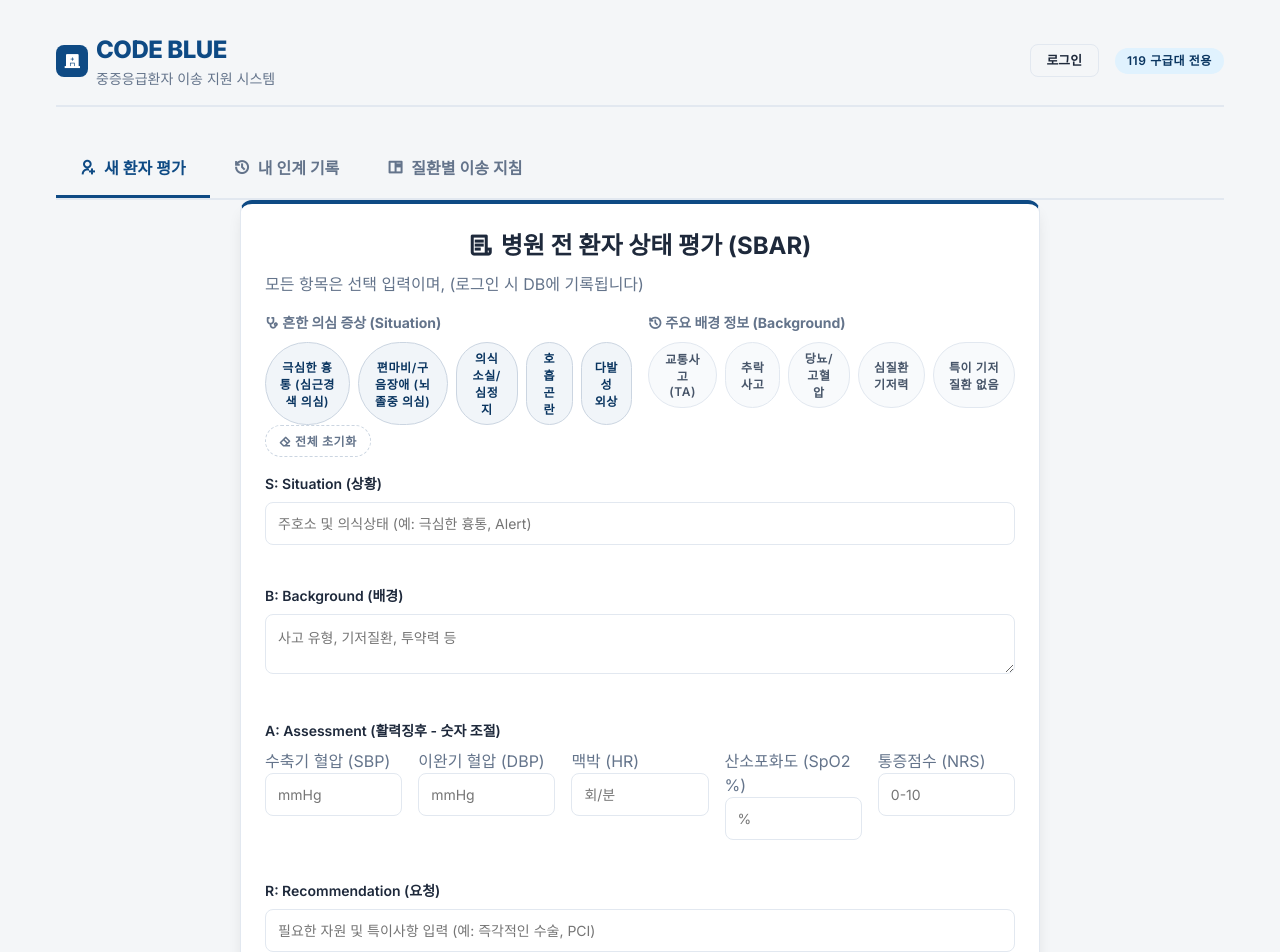
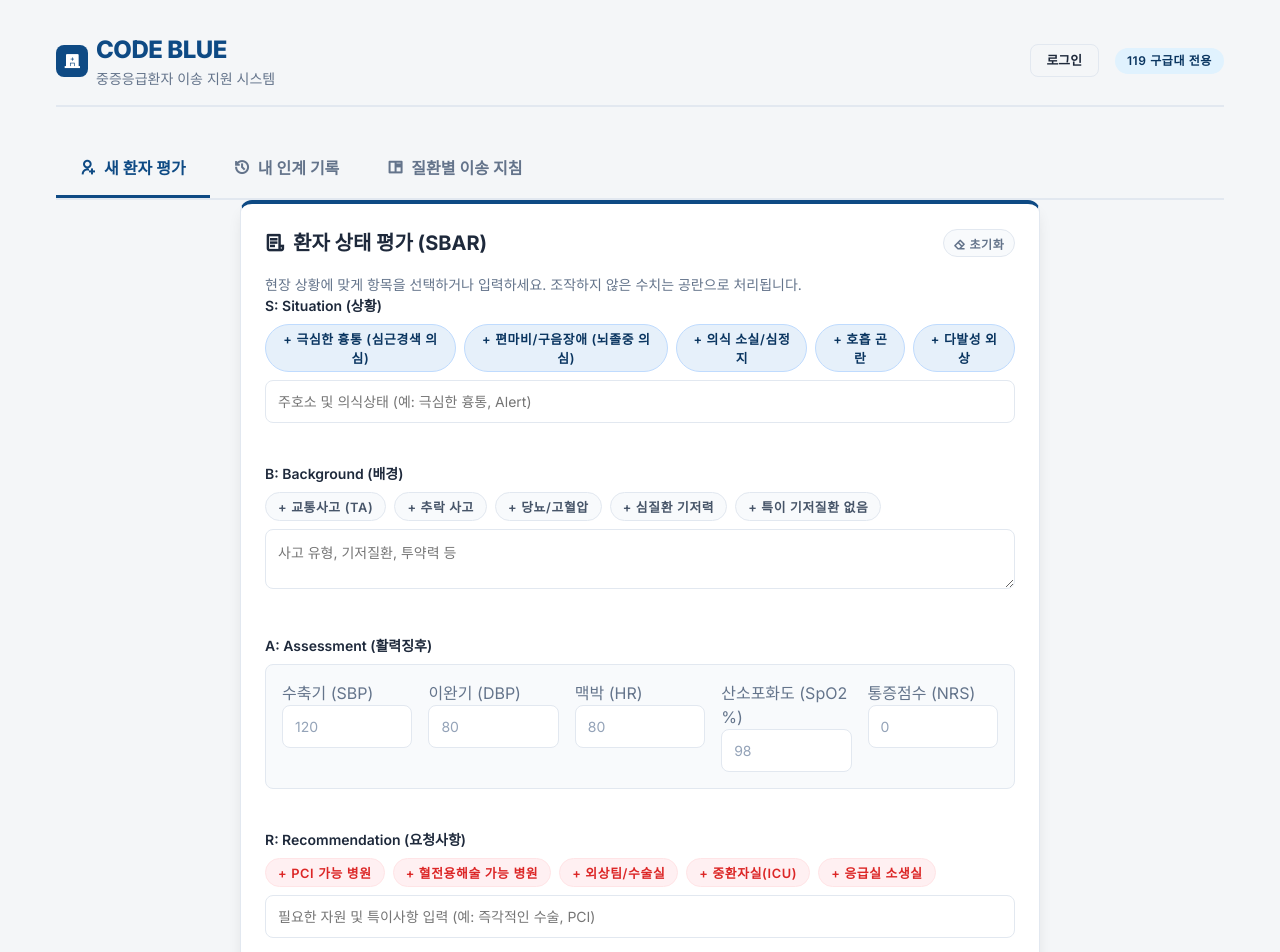
Before and after one commit to yenakr/26project, a Next.js app: page / in a window 1280 px wide. Shown: the top 952 px of the page. Built offline with nearby package versions, Linux system fonts and the light colour scheme; no server answers.

Commit message:
refactor: improve SBAR UX with localized buttons and smart defaults

```diff
--- a/components/SBARForm.tsx
+++ b/components/SBARForm.tsx
@@ -12,14 +12,30 @@ export default function SBARForm({ onAssess }: SBARFormProps) {
   const [formData, setFormData] = useState({
     situation: "",
     background: "",
-    sbp: "",
-    dbp: "",
-    hr: "",
-    spo2: "",
-    nrs: "",
+    sbp: "120",
+    dbp: "80",
+    hr: "80",
+    spo2: "98",
+    nrs: "0",
     recommendation: "",
   });
+
+  const [touchedVitals, setTouchedVitals] = useState({
+    sbp: false,
+    dbp: false,
+    hr: false,
+    spo2: false,
+    nrs: false
+  });
+
   const [isSubmitting, setIsSubmitting] = useState(false);
+
+  const handleVitalChange = (e: React.ChangeEvent<HTMLInputElement>) => {
+    setFormData({ ...formData, [e.target.name]: e.target.value });
+    if (!touchedVitals[e.target.name as keyof typeof touchedVitals]) {
+      setTouchedVitals({ ...touchedVitals, [e.target.name]: true });
+    }
+  };
 
   const handleChange = (e: React.ChangeEvent<HTMLInputElement | HTMLTextAreaElement | HTMLSelectElement>) => {
     setFormData({ ...formData, [e.target.name]: e.target.value });
@@ -32,7 +48,9 @@ export default function SBARForm({ onAssess }: SBARFormProps) {
     }));
   };
 
-  const getColorStyle = (type: string, value: string) => {
+  const getColorStyle = (type: keyof typeof touchedVitals, value: string) => {
+    if (!touchedVitals[type]) return { color: '#94a3b8' }; // Gray for untouched defaults
+
     if (!value) return {};
     const num = parseInt(value, 10);
     if (isNaN(num)) return {};
@@ -58,37 +76,39 @@ export default function SBARForm({ onAssess }: SBARFormProps) {
         if (num >= 4) return { color: '#f59e0b', fontWeight: 'bold' }; // orange
         break;
     }
-    return { color: '#333' }; // normal
+    return { color: '#333', fontWeight: 'bold' }; // normal but touched
   };
 
   const handleSubmit = async () => {
     setIsSubmitting(true);
     const mockPreKtas = "Pre-KTAS 1등급 (초응급)";
 
-    // Convert sbp and dbp back to bp string
+    // Convert sbp and dbp back to bp string. Use "-" if untouched.
+    const finalSbp = touchedVitals.sbp ? formData.sbp : "";
+    const finalDbp = touchedVitals.dbp ? formData.dbp : "";
+
     let bpString = "";
-    if (formData.sbp || formData.dbp) {
-      bpString = `${formData.sbp || "?"}/${formData.dbp || "?"}`;
+    if (finalSbp || finalDbp) {
+      bpString = `${finalSbp || "-"}/${finalDbp || "-"}`;
     }
 
     const payload = {
       situation: formData.situation,
       background: formData.background,
       bp: bpString,
-      hr: formData.hr,
-      spo2: formData.spo2,
-      nrs: formData.nrs,
+      hr: touchedVitals.hr ? formData.hr : "",
+      spo2: touchedVitals.spo2 ? formData.spo2 : "",
+      nrs: touchedVitals.nrs ? formData.nrs : "",
       recommendation: formData.recommendation,
       preKtas: mockPreKtas
     };
 
     try {
       if (session) {
-        // Only save to DB if logged in
         await fetch('/api/records', {
           method: 'POST',
           headers: { 'Content-Type': 'application/json' },
-          body: JSON.stringify({ ...payload, userId: session.user?.email }) // Using email or whatever ID is provided
+          body: JSON.stringify({ ...payload, userId: session.user?.email })
         });
       }
 
@@ -103,63 +123,47 @@ export default function SBARForm({ onAssess }: SBARFormProps) {
     }
   };
 
+  const handleReset = () => {
+    setFormData({ situation: "", background: "", sbp: "120", dbp: "80", hr: "80", spo2: "98", nrs: "0", recommendation: "" });
+    setTouchedVitals({ sbp: false, dbp: false, hr: false, spo2: false, nrs: false });
+  };
+
   return (
     <div className="card" style={{ borderTop: '4px solid var(--blue-primary)', boxShadow: '0 10px 15px -3px rgb(0 0 0 / 0.1)' }}>
-      <h2 className="section-title text-center" style={{ justifyContent: 'center', fontSize: '1.5rem', marginBottom: '0.5rem' }}>
-        <i className="ri-file-list-3-line text-blue-primary"></i> 병원 전 환자 상태 평가 (SBAR)
-      </h2>
-      <p className="text-gray mb-4 text-center">
-        모든 항목은 선택 입력이며,
-        {session ? " 입력된 데이터는 중앙 DB에 안전하게 기록됩니다." : " (로그인 시 DB에 기록됩니다)"}
+      <div className="flex justify-between items-center mb-4">
+        <h2 className="section-title" style={{ margin: 0, fontSize: '1.25rem' }}>
+          <i className="ri-file-list-3-line text-blue-primary"></i> 환자 상태 평가 (SBAR)
+        </h2>
+        <button
+          className="badge"
+          style={{ background: '#f8fafc', color: '#64748b', border: '1px solid #e2e8f0', cursor: 'pointer', padding: '0.3rem 0.6rem' }}
+          onClick={handleReset}
+        >
+          <i className="ri-eraser-line"></i> 초기화
+        </button>
+      </div>
+      <p className="text-gray mb-6 text-sm">
+        현장 상황에 맞게 항목을 선택하거나 입력하세요. 조작하지 않은 수치는 공란으로 처리됩니다.
       </p>
 
-      {/* Quick Select Buttons */}
-      <div className="mb-6 grid-2" style={{ gap: '1rem' }}>
-        <div>
-          <p className="text-sm font-bold text-gray mb-2"><i className="ri-stethoscope-line text-blue-primary"></i> 흔한 의심 증상 (Situation)</p>
-          <div className="flex flex-wrap gap-2">
+      <div className="sbar-inputs grid-2">
+        {/* Situation */}
+        <div className="form-group" style={{ gridColumn: '1 / -1' }}>
+          <label className="form-label flex justify-between items-end">
+            <span>S: Situation (상황)</span>
+          </label>
+          <div className="flex flex-wrap gap-2 mb-2">
             {["극심한 흉통 (심근경색 의심)", "편마비/구음장애 (뇌졸중 의심)", "의식 소실/심정지", "호흡 곤란", "다발성 외상"].map((txt, idx) => (
               <button
                 key={idx}
                 className="badge"
-                style={{ background: '#f1f5f9', color: 'var(--blue-dark)', border: '1px solid #cbd5e1', cursor: 'pointer', padding: '0.4rem 0.8rem' }}
+                style={{ background: '#e6f0fa', color: 'var(--blue-dark)', border: '1px solid #bfdbfe', cursor: 'pointer', fontSize: '0.8rem' }}
                 onClick={() => appendToField('situation', txt)}
               >
-                {txt}
+                + {txt}
               </button>
             ))}
           </div>
-        </div>
-        <div>
-          <p className="text-sm font-bold text-gray mb-2"><i className="ri-history-line text-blue-primary"></i> 주요 배경 정보 (Background)</p>
-          <div className="flex flex-wrap gap-2">
-            {["교통사고 (TA)", "추락 사고", "당뇨/고혈압", "심질환 기저력", "특이 기저질환 없음"].map((txt, idx) => (
-              <button
-                key={idx}
-                className="badge"
-                style={{ background: '#f8fafc', color: '#475569', border: '1px solid #e2e8f0', cursor: 'pointer', padding: '0.4rem 0.8rem' }}
-                onClick={() => appendToField('background', txt)}
-              >
-                {txt}
-              </button>
-            ))}
-          </div>
-        </div>
-      </div>
-
-      <div className="text-right mb-4">
-        <button
-          className="badge"
-          style={{ background: '#fff', color: '#64748b', border: '1px dashed #cbd5e1', cursor: 'pointer', padding: '0.4rem 0.8rem' }}
-          onClick={() => setFormData({ situation: "", background: "", sbp: "", dbp: "", hr: "", spo2: "", nrs: "", recommendation: "" })}
-        >
-          <i className="ri-eraser-line"></i> 전체 초기화
-        </button>
-      </div>
-
-      <div className="sbar-inputs grid-2">
-        <div className="form-group" style={{ gridColumn: '1 / -1' }}>
-          <label className="form-label">S: Situation (상황)</label>
           <input
             type="text"
             name="situation"
@@ -170,8 +174,23 @@ export default function SBARForm({ onAssess }: SBARFormProps) {
           />
         </div>
 
+        {/* Background */}
         <div className="form-group" style={{ gridColumn: '1 / -1' }}>
-          <label className="form-label">B: Background (배경)</label>
+          <label className="form-label flex justify-between items-end">
+            <span>B: Background (배경)</span>
+          </label>
+          <div className="flex flex-wrap gap-2 mb-2">
+            {["교통사고 (TA)", "추락 사고", "당뇨/고혈압", "심질환 기저력", "특이 기저질환 없음"].map((txt, idx) => (
+              <button
+                key={idx}
+                className="badge"
+                style={{ background: '#f8fafc', color: '#475569', border: '1px solid #e2e8f0', cursor: 'pointer', fontSize: '0.8rem' }}
+                onClick={() => appendToField('background', txt)}
+              >
+                + {txt}
+              </button>
+            ))}
+          </div>
           <textarea
             name="background"
             className="form-input"
@@ -182,31 +201,30 @@ export default function SBARForm({ onAssess }: SBARFormProps) {
           ></textarea>
         </div>
 
+        {/* Assessment */}
         <div className="form-group" style={{ gridColumn: '1 / -1' }}>
-          <label className="form-label">A: Assessment (활력징후 - 숫자 조절)</label>
-          <div style={{ display: 'grid', gridTemplateColumns: 'repeat(auto-fit, minmax(120px, 1fr))', gap: '1rem' }}>
+          <label className="form-label">A: Assessment (활력징후)</label>
+          <div style={{ display: 'grid', gridTemplateColumns: 'repeat(auto-fit, minmax(120px, 1fr))', gap: '1rem', background: '#f8fafc', padding: '1rem', borderRadius: '8px', border: '1px solid #e2e8f0' }}>
             <div>
-              <label className="text-xs text-gray">수축기 혈압 (SBP)</label>
+              <label className="text-xs text-gray">수축기 (SBP)</label>
               <input
                 type="number"
                 name="sbp"
                 className="form-input mt-1"
-                placeholder="mmHg"
                 value={formData.sbp}
-                onChange={handleChange}
+                onChange={handleVitalChange}
                 step="5"
                 style={getColorStyle('sbp', formData.sbp)}
               />
             </div>
             <div>
-              <label className="text-xs text-gray">이완기 혈압 (DBP)</label>
+              <label className="text-xs text-gray">이완기 (DBP)</label>
               <input
                 type="number"
                 name="dbp"
                 className="form-input mt-1"
-                placeholder="mmHg"
                 value={formData.dbp}
-                onChange={handleChange}
+                onChange={handleVitalChange}
                 step="5"
                 style={getColorStyle('dbp', formData.dbp)}
               />
@@ -217,9 +235,8 @@ export default function SBARForm({ onAssess }: SBARFormProps) {
                 type="number"
                 name="hr"
                 className="form-input mt-1"
-                placeholder="회/분"
                 value={formData.hr}
-                onChange={handleChange}
+                onChange={handleVitalChange}
                 step="5"
                 style={getColorStyle('hr', formData.hr)}
               />
@@ -230,10 +247,9 @@ export default function SBARForm({ onAssess }: SBARFormProps) {
                 type="number"
                 name="spo2"
                 className="form-input mt-1"
-                placeholder="%"
                 max="100"
                 value={formData.spo2}
-                onChange={handleChange}
+                onChange={handleVitalChange}
                 step="1"
                 style={getColorStyle('spo2', formData.spo2)}
               />
@@ -244,10 +260,9 @@ export default function SBARForm({ onAssess }: SBARFormProps) {
                 type="number"
                 name="nrs"
                 className="form-input mt-1"
-                placeholder="0-10"
                 min="0" max="10"
                 value={formData.nrs}
-                onChange={handleChange}
+                onChange={handleVitalChange}
                 step="1"
                 style={getColorStyle('nrs', formData.nrs)}
               />
@@ -255,8 +270,21 @@ export default function SBARForm({ onAssess }: SBARFormProps) {
           </div>
         </div>
 
+        {/* Recommendation */}
         <div className="form-group" style={{ gridColumn: '1 / -1' }}>
-          <label className="form-label">R: Recommendation (요청)</label>
+          <label className="form-label">R: Recommendation (요청사항)</label>
+          <div className="flex flex-wrap gap-2 mb-2">
+            {["PCI 가능 병원", "혈전용해술 가능 병원", "외상팀/수술실", "중환자실(ICU)", "응급실 소생실"].map((txt, idx) => (
+              <button
+                key={idx}
+                className="badge"
+                style={{ background: '#fff0f2', color: 'var(--red-dark)', border: '1px solid #ffe4e6', cursor: 'pointer', fontSize: '0.8rem' }}
+                onClick={() => appendToField('recommendation', txt)}
+              >
+                + {txt}
+              </button>
+            ))}
+          </div>
           <input
             type="text"
             name="recommendation"
@@ -267,17 +295,17 @@ export default function SBARForm({ onAssess }: SBARFormProps) {
           />
         </div>
 
-        <div style={{ gridColumn: '1 / -1', textAlign: 'center', marginTop: '1.5rem' }}>
+        <div style={{ gridColumn: '1 / -1', textAlign: 'center', marginTop: '1rem' }}>
           <button
             className="btn btn-primary"
-            style={{ fontSize: '1.125rem', padding: '1rem 2.5rem', borderRadius: '50px', boxShadow: '0 4px 6px -1px rgba(14, 74, 132, 0.3)' }}
+            style={{ fontSize: '1.125rem', padding: '1rem 2.5rem', borderRadius: '50px', width: '100%', boxShadow: '0 4px 6px -1px rgba(14, 74, 132, 0.3)' }}
             onClick={handleSubmit}
             disabled={isSubmitting}
           >
             {isSubmitting ? (
               <><i className="ri-loader-4-line ri-spin" style={{ marginRight: '0.5rem' }}></i> 평가 중...</>
             ) : (
-              <><i className="ri-heart-pulse-fill" style={{ marginRight: '0.5rem' }}></i> 환자 상태 평가 및 인계 요약 생성</>
+              <><i className="ri-heart-pulse-fill" style={{ marginRight: '0.5rem' }}></i> 환자 평가 완료 및 요약 생성</>
             )}
           </button>
         </div>
```
